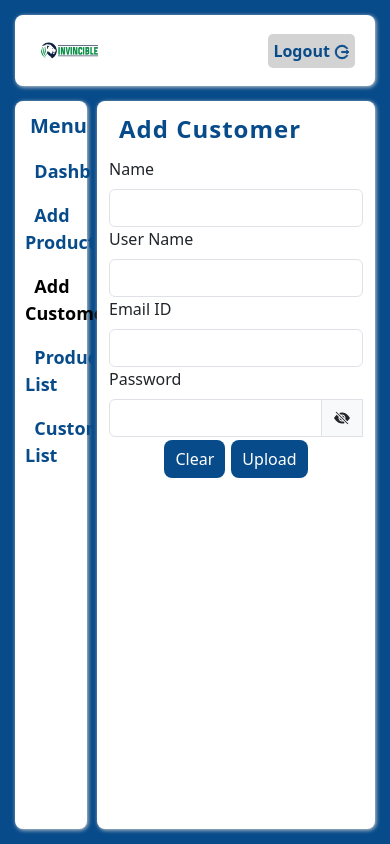
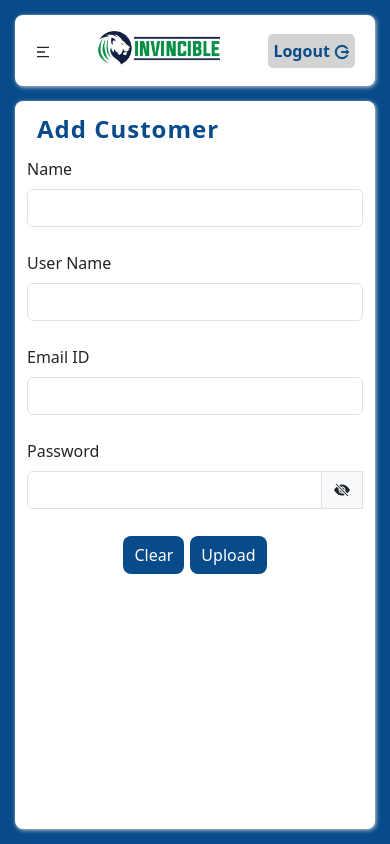
Before and after one commit to BRajapandi/prj1, a React (Create React App) app: page /add-customer in a window 390 px wide. Built offline with nearby package versions, Linux system fonts and the light colour scheme.

Commit message:
menu responsive

```diff
--- a/src/Components/AddCustomer/AddCustomer.js
+++ b/src/Components/AddCustomer/AddCustomer.js
@@ -7,28 +7,28 @@ function AddCustomer() {
       <div className="container-fluid">
         <header>Add Customer</header>
         <div className="row">
-          <div class="col-md-4">
+          <div class="col-12 col-sm-6 col-lg-4 mb-4">
             <label for="Name" class="form-label">
               Name
             </label>
             <input type="text" class="form-control" id="Name" />
             <div class="valid-feedback">Looks good!</div>
           </div>
-          <div class="col-md-4">
+          <div class="col-12 col-sm-6 col-lg-4 mb-4">
             <label for="userName" class="form-label">
               User Name
             </label>
             <input type="text" class="form-control" id="userName" />
             <div class="valid-feedback">Looks good!</div>
           </div>
-          <div class="col-md-4">
+          <div class="col-12 col-sm-6 col-lg-4 mb-4">
             <label for="email" class="form-label">
               Email ID
             </label>
             <input type="text" class="form-control" id="email" />
             <div class="valid-feedback">Looks good!</div>
           </div>
-          <div class="col-md-4">
+          <div class="col-12 col-sm-6 col-lg-4 mb-4">
             <label for="password" class="form-label">
               Password
             </label>
--- a/src/Components/AddProducts/AddPrdStyle.js
+++ b/src/Components/AddProducts/AddPrdStyle.js
@@ -14,9 +14,9 @@ const Wrapped = styled.div`
     margin: 10px;
   }
   .ProductsImgUploader {
-    display: flex;
-    align-items: center;
-    justify-content: flex-start;
+    display: grid;
+    grid-template-columns: repeat(auto-fill, minmax(150px, 160px));
+    gap: 20px;
   }
   .btn {
     padding: 6px 10px;
--- a/src/Components/AddProducts/AddProduct.js
+++ b/src/Components/AddProducts/AddProduct.js
@@ -6,35 +6,35 @@ function AddProduct() {
       <div className="container-fluid">
         <header>Add Product</header>
         <div className="row">
-          <div class="col-12 col-sm-6 col-md-4 mb-4">
+          <div class="col-12 col-sm-6 col-lg-4 mb-4">
             <label for="productName" class="form-label">
               Product Name
             </label>
             <input type="text" class="form-control" id="productName" />
             <div class="valid-feedback">Looks good!</div>
           </div>
-          <div class="col-12 col-sm-6 col-md-4 mb-4">
+          <div class="col-12 col-sm-6 col-lg-4 mb-4">
             <label for="Category" class="form-label">
               Category
             </label>
             <input type="text" class="form-control" id="Category" />
             <div class="valid-feedback">Looks good!</div>
           </div>
-          <div class="col-12 col-sm-6 col-md-4 mb-4">
+          <div class="col-12 col-sm-6 col-lg-4 mb-4">
             <label for="subCategory" class="form-label">
               Sub Category
             </label>
             <input type="text" class="form-control" id="subCategory" />
             <div class="valid-feedback">Looks good!</div>
           </div>
-          <div class="col-12 col-sm-6 col-md-4 mb-4">
+          <div class="col-12 col-sm-6 col-lg-4 mb-4">
             <label for="cost" class="form-label">
               Cost
             </label>
             <input type="text" class="form-control" id="cost" />
             <div class="valid-feedback">Looks good!</div>
           </div>
-          <div class="col-12 col-sm-6 col-md-4 mb-4">
+          <div class="col-12 col-sm-6 col-lg-4 mb-4">
             <label for="productType" class="form-label">
               Product Type
             </label>
@@ -57,11 +57,11 @@ function AddProduct() {
               <ImageUploader
                 handleChange={(e) => console.log("handleChange", e)}
               />
-              &nbsp;&nbsp;&nbsp;
+              {/* &nbsp;&nbsp;&nbsp; */}
               <ImageUploader
                 handleChange={(e) => console.log("handleChange", e)}
               />
-              &nbsp;&nbsp;&nbsp;
+              {/* &nbsp;&nbsp;&nbsp; */}
               <ImageUploader
                 handleChange={(e) => console.log("handleChange", e)}
               />
@@ -70,7 +70,7 @@ function AddProduct() {
         </div>
         <div className="row align-items-center justify-content-center">
           <div
-            className="col-12 col-sm-6 col-md-4"
+            className="col-12 col-sm-6 col-lg-4"
             style={{ display: "flex", justifyContent: "center" }}
           >
             <button className="btn clear">Clear</button>
--- a/src/Components/Nav/NavBar.js
+++ b/src/Components/Nav/NavBar.js
@@ -6,25 +6,43 @@ import { TbReport, TbShoppingCartCog } from "react-icons/tb";
 import { IoBagAdd } from "react-icons/io5";
 import { AiOutlineLogout } from "react-icons/ai";
 import { IoIosPeople } from "react-icons/io";
+import { RiMenu2Line } from "react-icons/ri";
+import { MdMenuOpen } from "react-icons/md";
+import { useState } from "react";
 
 function NavBar() {
+  const [show, setShow] = useState(false);
   let { pathname } = useLocation();
   let navigate = useNavigate();
 
   return (
     <Wrapped>
-      <div className="header">
-        <div className="imgWrapper">
-          <img src={logo} alt="company logo" />
+      <div className="header" onClick={() => setShow(false)}>
+        <div className="hambergerWrapper">
+          <span
+            onClick={(ev) => {
+              ev.stopPropagation();
+              setShow((e) => !e);
+            }}
+          >
+            <RiMenu2Line />
+          </span>
         </div>
+        <img src={logo} alt="company logo" className="imgWrapper" />
         <span className="logout" onClick={() => navigate("/")}>
           Logout&nbsp;
           <AiOutlineLogout />
         </span>
       </div>
       <div className="NavBody">
-        <div className="sideNav">
-          <div className="title">Menu</div>
+        <div className={`sideNav ${show ? "toggled" : ""}`}>
+          <div className="sideNavWrapper">
+            <div className="title">
+              <span>Menu</span>
+              <span onClick={() => setShow(false)} className="closeIcon">
+                <MdMenuOpen />
+              </span>
+            </div>
             <nav className="nav-list">
               <Link
                 to="/dashboard"
@@ -42,13 +60,17 @@ function NavBar() {
               </Link>
               <Link
                 to="/add-customer"
-              className={`navlink ${pathname === "/add-customer" && "active"}`}
+                className={`navlink ${
+                  pathname === "/add-customer" && "active"
+                }`}
               >
                 <BsPersonFillAdd />
                 &nbsp;&nbsp;Add Customer
               </Link>
               <Link
-              className={`navlink ${pathname === "/product-list" && "active"}`}
+                className={`navlink ${
+                  pathname === "/product-list" && "active"
+                }`}
                 to="/product-list"
               >
                 <TbShoppingCartCog />
@@ -56,14 +78,17 @@ function NavBar() {
               </Link>
               <Link
                 to="/customer-list"
-              className={`navlink ${pathname === "/customer-list" && "active"}`}
+                className={`navlink ${
+                  pathname === "/customer-list" && "active"
+                }`}
               >
                 <IoIosPeople />
                 &nbsp;&nbsp;Customer List
               </Link>
             </nav>
           </div>
-        <div className="outlet">
+        </div>
+        <div className="outlet" onClick={() => setShow(false)}>
           <Outlet />
         </div>
       </div>
--- a/src/Components/Nav/navStyle.js
+++ b/src/Components/Nav/navStyle.js
@@ -16,8 +16,8 @@ const Wrapped = styled.div`
     display: flex;
     align-items: center;
     justify-content: space-between;
-    .imgWrapper img {
-      width: 30%;
+    .imgWrapper {
+      width: 150px;
     }
     .logout {
       cursor: pointer;
@@ -42,7 +42,10 @@ const Wrapped = styled.div`
       color: #074b8a;
       font-size: 20px;
       font-weight: 600;
-      margin: 10px 0px 0px 15px;
+      margin: 10px 10px 0px 15px;
+      .closeIcon {
+        visibility: hidden;
+      }
     }
   }
   .sideNav {
@@ -81,5 +84,71 @@ const Wrapped = styled.div`
     border-radius: 8px;
     box-shadow: 1px 1px 4px lightgrey;
   }
+  .hambergerWrapper {
+    display: none;
+  }
+  @media all and (max-width: 768px) {
+    .hambergerWrapper {
+      display: inline-block;
+    }
+    .NavBody {
+      display: grid;
+      grid-template-columns: 100%;
+      grid-auto-flow: column;
+      height: calc(88vh - 15px);
+    }
+    .title {
+      display: flex;
+      align-items: center;
+      justify-content: space-between;
+    }
+    .sideNav {
+      /* display: none; */
+      transition: all 1s ease-in-out;
+      position: fixed;
+      top: 0px;
+      left: -210px;
+      background-color: white;
+      border-radius: 0px;
+      box-shadow: 1px 1px 4px lightgrey;
+      height: 100%;
+      width: 200px;
+      z-index: 1;
+      .nav-list {
+        display: flex;
+        flex-direction: column;
+        padding: 10px 7px;
+        .navlink {
+          display: flex;
+          align-items: center;
+          text-decoration: none;
+          padding: 7px 3px;
+          color: #074b8a;
+          font-size: 18px;
+          font-weight: 600;
+          border-radius: 3px;
+          margin-bottom: 3px;
+          &:hover {
+            transition: ease 200ms;
+            color: black;
+            background-color: lightgray;
+            border-left: 4px solid black;
+          }
+        }
+        .active {
+          color: black;
+        }
+      }
+    }
+    .toggled {
+      left: 0px;
+      transition: all 1s ease-in-out;
+    }
+    .closeIcon {
+      visibility: visible;
+    }
+  }
+  @media all and (max-width: 576px) {
+  }
 `;
 export default Wrapped;
```
Lines whose indentation alone changed are shown as unchanged.
